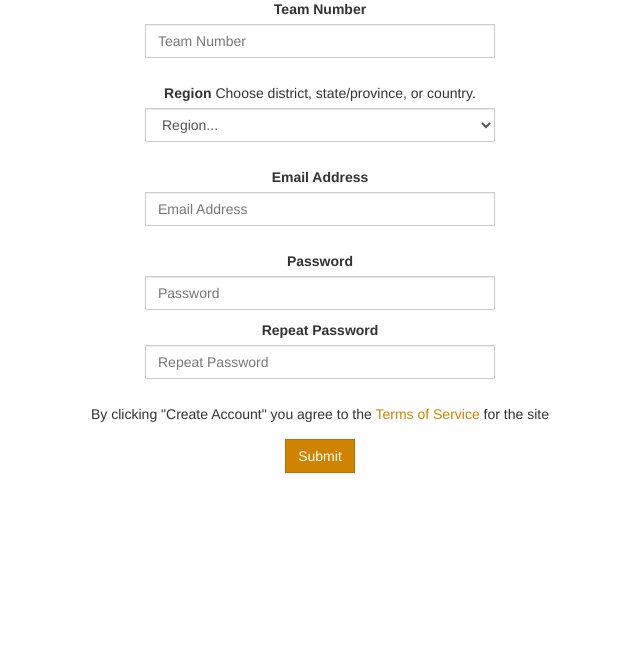
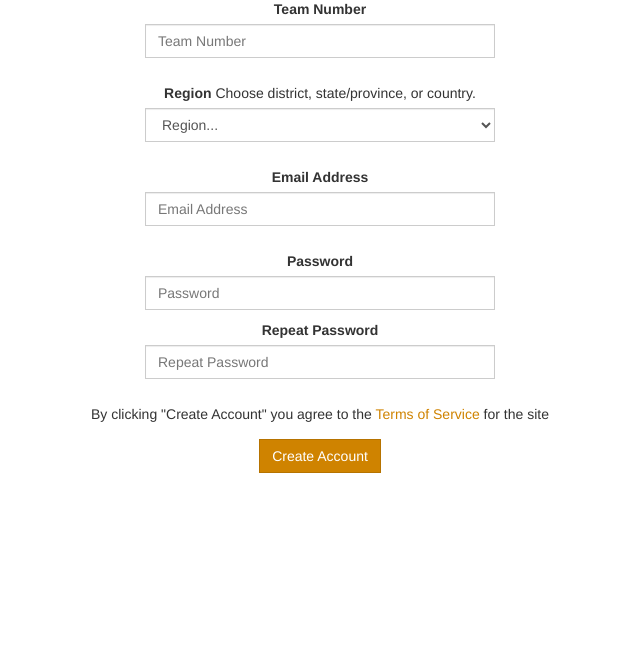
Before and after one commit to FRC3184/partexchange, a PHP site: page /account/create.php in a window 1280 px wide. Shown: the part 72-744 px from the top of the page, without its empty margins (320-960 px from the left). Run offline with PHP 8.4, Linux system fonts and the light colour scheme; some libraries are stand-ins or nearby versions.

Commit message:
Change from "Submit" to "Create Account"

```diff
--- a/account/create.php
+++ b/account/create.php
@@ -76,7 +76,7 @@
     </div>
     <div class="form-group">
       <button class="btn btn-primary g-recaptcha" data-sitekey="6LdmZSsUAAAAAKASLeW7JE5w7M1F-5eYxZMbVe8G"
-              data-callback="submit_form">Submit</button>
+              data-callback="submit_form">Create Account</button>
     </div>
     <script>
     function submit_form() {
```
